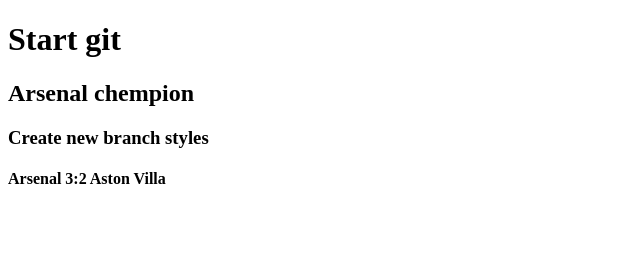
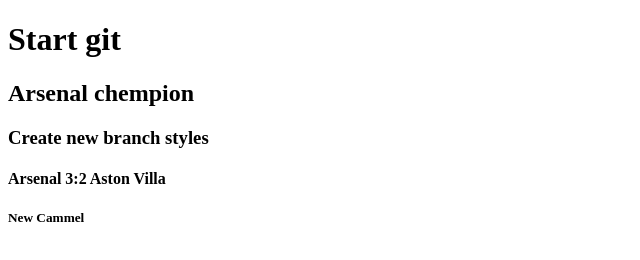
Before and after one commit to Kurnat/advance, a plain HTML site: page index.html in a window 1280 px wide. Shown: the full height of the page, 0-640 px from the left. Drawn offline with Linux system fonts and the light colour scheme.

Commit message:
new cammel

```diff
--- a/index.html
+++ b/index.html
@@ -11,5 +11,6 @@
     <h2>Arsenal chempion</h2>
     <h3>Create new branch styles</h3>
     <h4>Arsenal 3:2 Aston Villa</h4>
+    <h5>New Cammel</h5>
 </body>
 </html>
```
